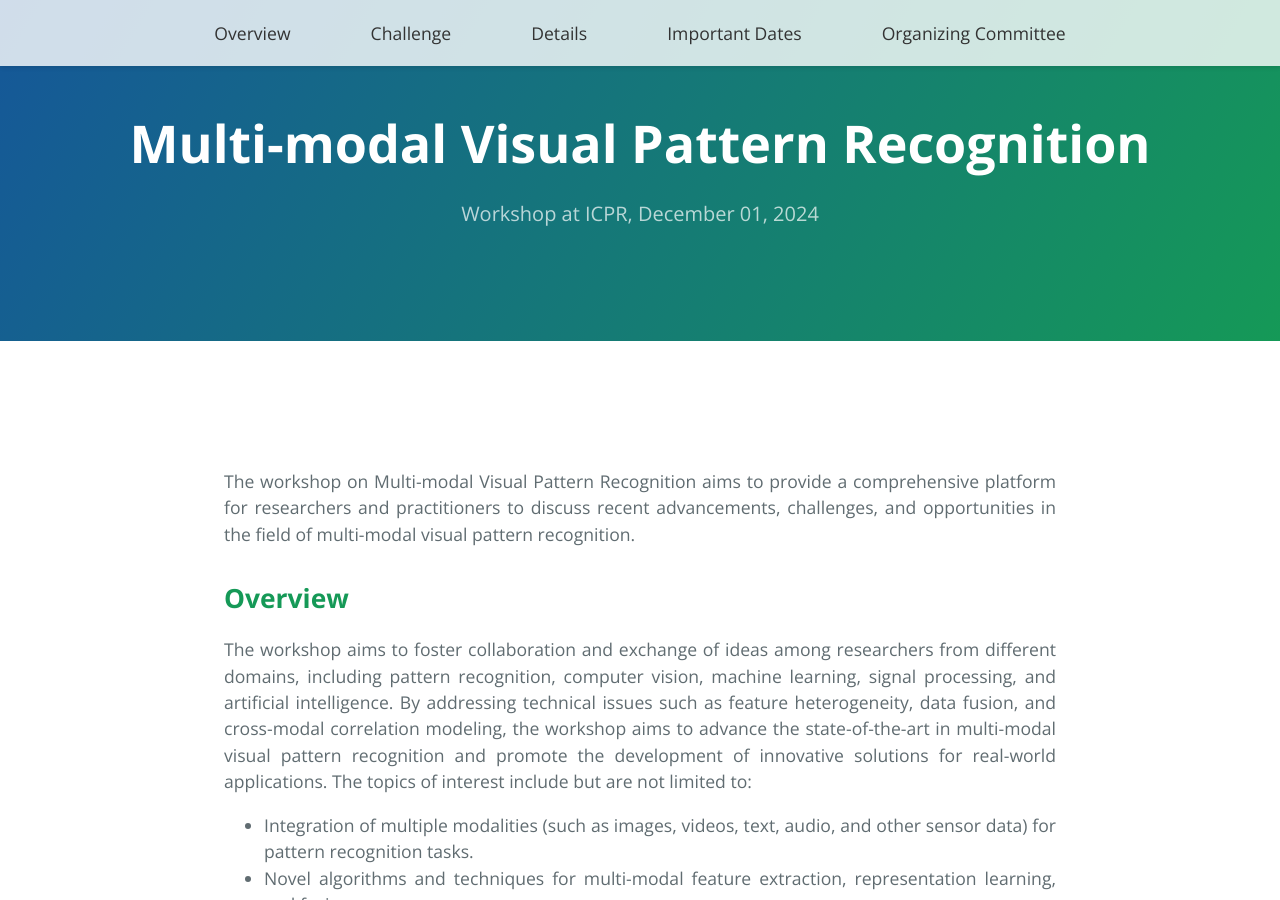
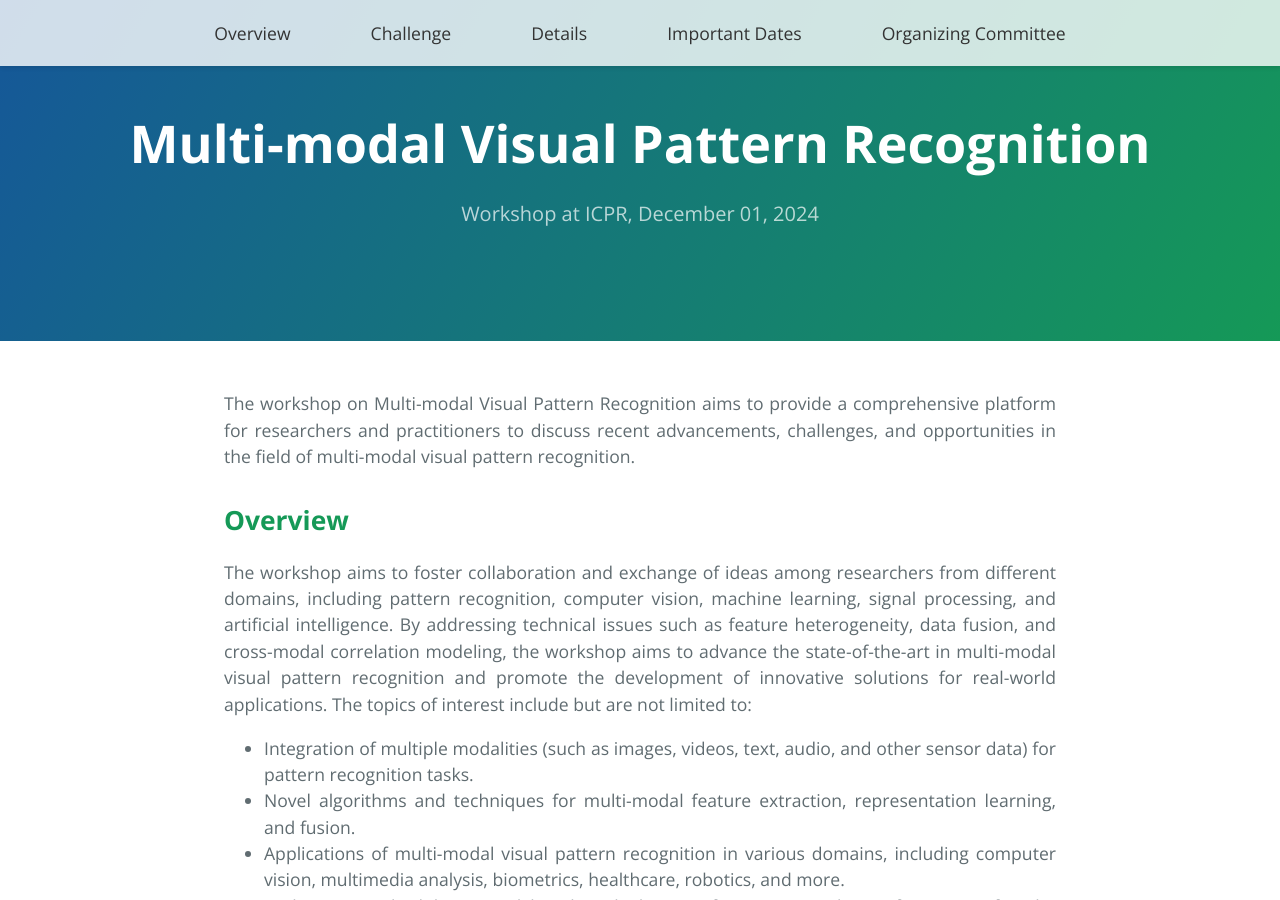
Before and after one commit to PRCI-Lab/mmvpr-workshop-icpr2024, a Jekyll site: the page built from index.md, in a window 1280 px wide and 900 px high. Built offline with Jekyll 4.4.1, drawn with Linux system fonts in a browser that asks for light colours.

Commit message:
Update index.md

```diff
--- a/index.md
+++ b/index.md
@@ -196,7 +196,7 @@ layout: default
         <li><a href="#organizing-committee">Organizing Committee</a></li>
     </ul>
 </div>
-<div class="navbar-placeholder"></div>
+<!-- <div class="navbar-placeholder"></div> -->
 
 The workshop on Multi-modal Visual Pattern Recognition aims to provide a comprehensive platform for researchers and practitioners to discuss recent advancements, challenges, and opportunities in the field of multi-modal visual pattern recognition.
 
```
